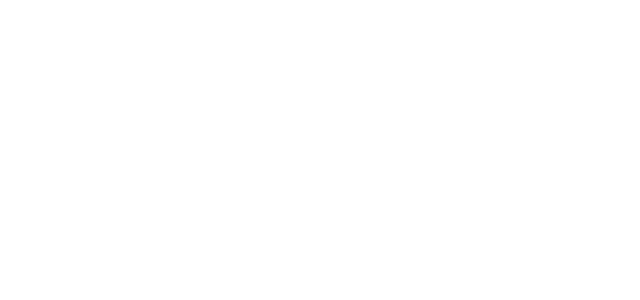
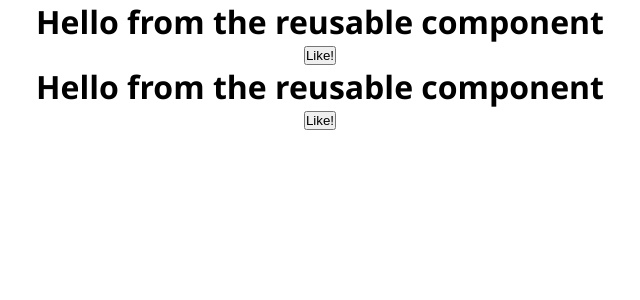
Before and after one commit to DenisKulik/reusable-components, a React (Create React App) app: page / in a window 1280 px wide. Shown: the top 300 px of the page, without its empty margins (320-960 px from the left). Built offline with nearby package versions, Linux system fonts and the light colour scheme.

Commit message:
create a new reused component

```diff
--- a/public/index.html
+++ b/public/index.html
@@ -3,9 +3,9 @@
 <head>
     <meta charset="utf-8"/>
     <meta name="viewport" content="width=device-width, initial-scale=1"/>
-    <link rel="icon" href="favicon.ico"/>
-    <link rel="apple-touch-icon" href="logo192.png"/>
-    <link rel="manifest" href="manifest.json"/>
+    <link rel="icon" href="./favicon.ico"/>
+    <link rel="apple-touch-icon" href="./logo192.png"/>
+    <link rel="manifest" href="./manifest.json"/>
     <title>React App</title>
 </head>
 <body>
--- a/src/App.js
+++ b/src/App.js
@@ -1,7 +1,17 @@
 import './App.css';
 
+function MyComponent() {
+    return (<div>
+        <h1>Hello from the reusable component</h1>
+        <button>Like!</button>
+    </div>);
+}
+
 function App() {
-    return (<div className="App"></div>);
+    return (<div className="App">
+        <MyComponent/>
+        <MyComponent/>
+    </div>);
 }
 
 export default App;
```
